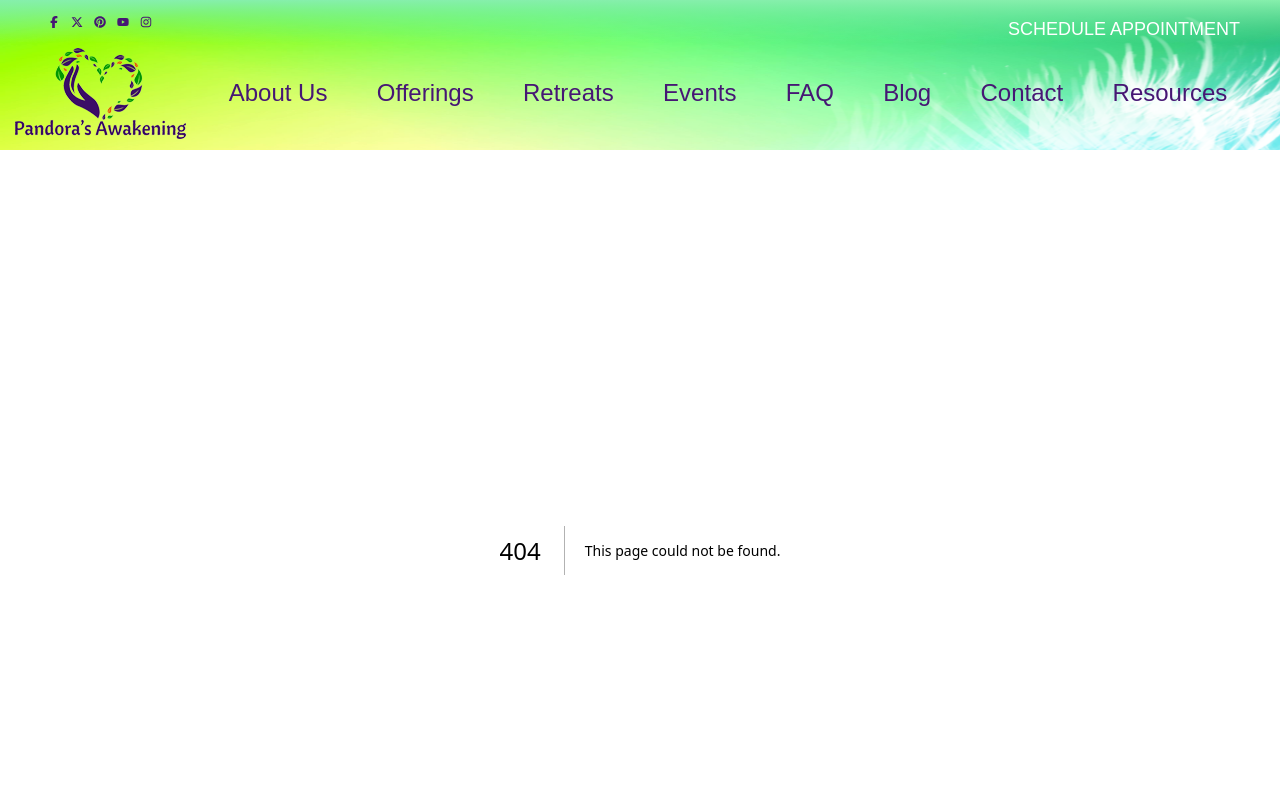
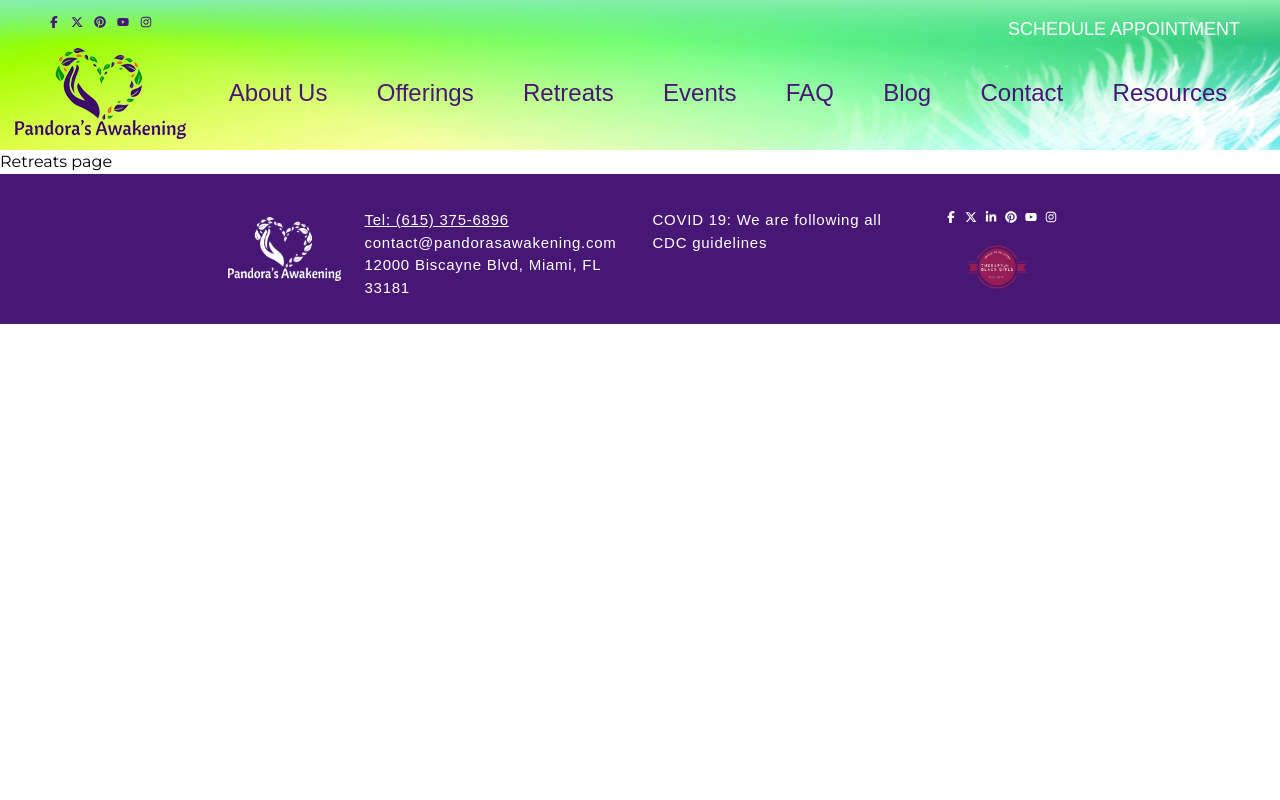
Before and after one commit to dogbeide/pandoras-awakening, a Next.js app: page /retreats in a window 1280 px wide. Before the commit this address had no page. Shown: the top 800 px of the page. Built offline with nearby package versions, Linux system fonts and the light colour scheme; a web font is replaced by a local one.

Commit message:
make /retreats route

```diff
--- /dev/null
+++ b/app/retreats/page.tsx
@@ -0,0 +1,8 @@
+
+
+export default function Page() {
+
+  return (<div>
+    Retreats page
+  </div>)
+}
```
